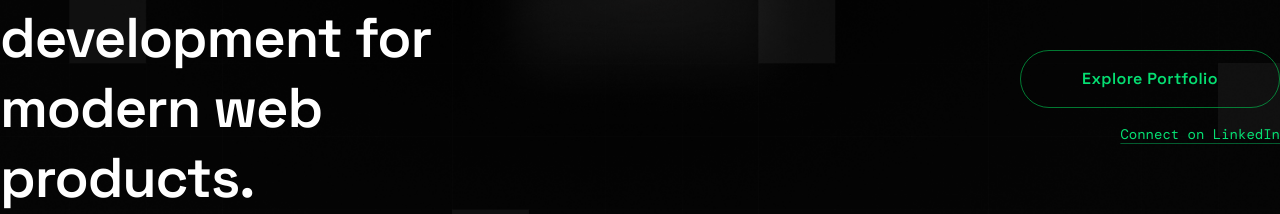
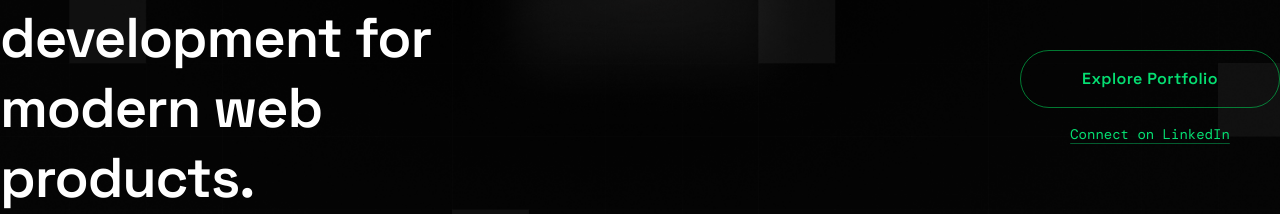
Before and after one commit to berkaybal996-netizen/portfolio, a Next.js app: page / in a window 1280 px wide. Shown: the part 5100-5314 px from the top of the page. Built offline with nearby package versions, Linux system fonts and the light colour scheme; a web font is replaced by a local one.

Commit message:
Contact Layout Update

```diff
--- a/app/components/layout/contact.tsx
+++ b/app/components/layout/contact.tsx
@@ -131,7 +131,7 @@ export default function PortfolioHero() {
                         href="https://www.linkedin.com/in/berkaybal99"
                         target="_blank"
                         rel="noopener noreferrer"
-                        className="
+                        className=" items-center justify-center mx-auto
               text-green-400 text-sm font-medium
               hover:text-green-300 transition-colors duration-200
               underline underline-offset-4 decoration-green-400/40 type-mono
```
